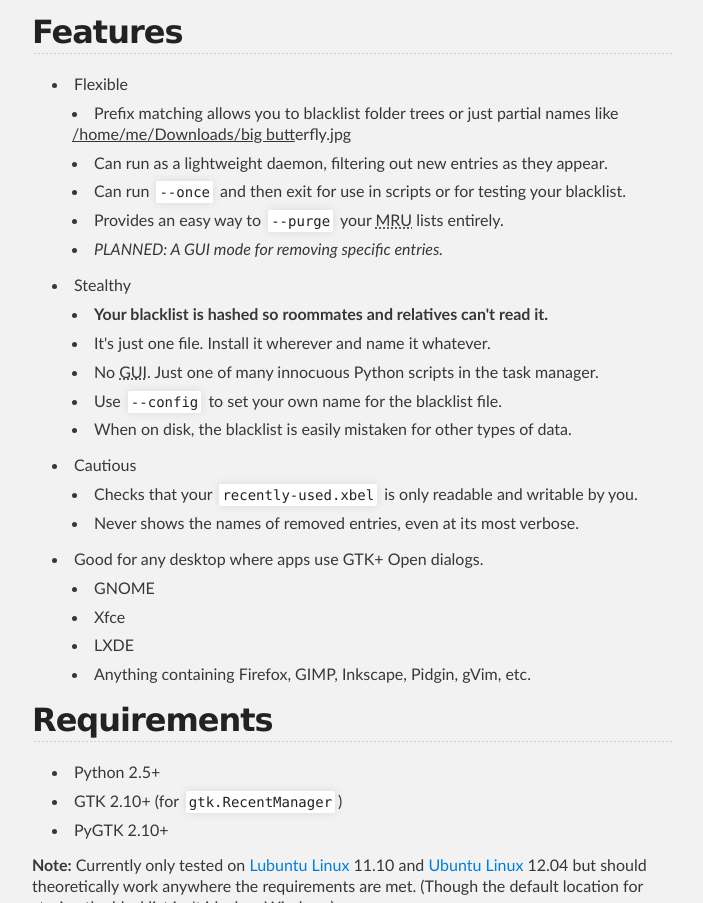
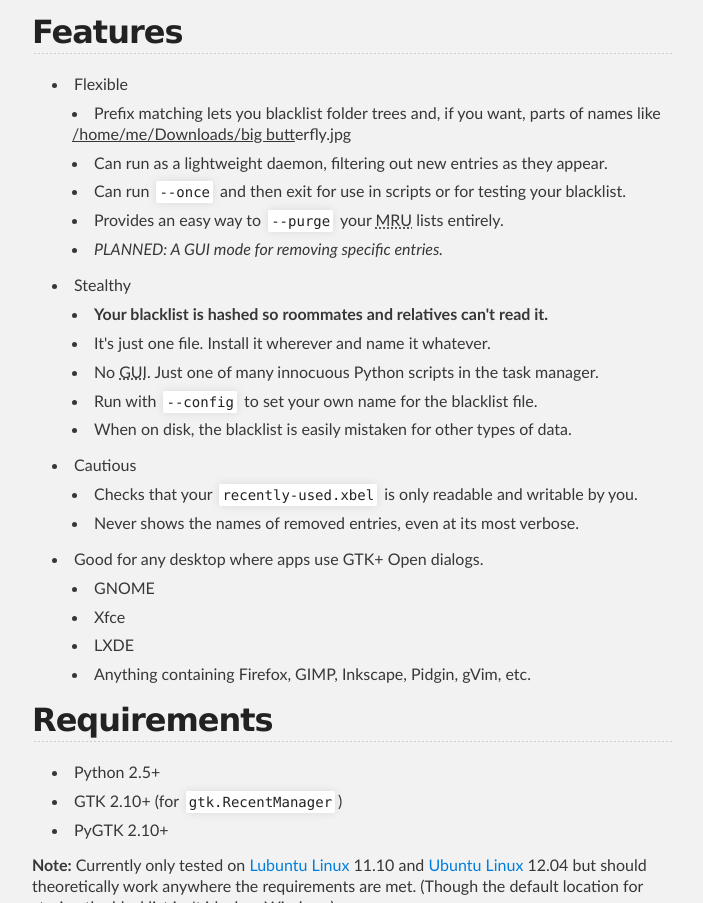
Before and after one commit to ssokolow/gtk-recent-scrubber, a plain HTML site: page index.html in a window 1280 px wide. Shown: the part 962-1865 px from the top of the page, without its empty margins (288-991 px from the left). Drawn offline with Linux system fonts and the light colour scheme.

Commit message:
Clarify the prefix matching a bit.

```diff
--- a/index.html
+++ b/index.html
@@ -77,7 +77,7 @@
 <li>Flexible
 
 <ul>
-    <li>Prefix matching allows you to blacklist folder trees or just partial names like <u>/home/me/Downloads/big butt</u>erfly.jpg</li>
+    <li>Prefix matching lets you blacklist folder trees and, if you want, parts of names like <u>/home/me/Downloads/big butt</u>erfly.jpg</li>
     <li>Can run as a lightweight daemon, filtering out new entries as they appear.</li>
     <li>Can run <code>--once</code> and then exit for use in scripts or for testing your blacklist.</li>
     <li>Provides an easy way to <code>--purge</code> your <acronym title="Most Recently Used">MRU</acronym> lists entirely.</li>
@@ -91,7 +91,7 @@
     <li><strong>Your blacklist is hashed so roommates and relatives can't read it.</strong></li>
     <li>It's just one file. Install it wherever and name it whatever.</li>
     <li>No <acronym title="Graphical User Interface">GUI</acronym>. Just one of many innocuous Python scripts in the task manager.</li>
-    <li>Use <code>--config</code> to set your own name for the blacklist file.</li>
+    <li>Run with <code>--config</code> to set your own name for the blacklist file.</li>
     <li>When on disk, the blacklist is easily mistaken for other types of data.</li>
 </ul>
 </li>
```
